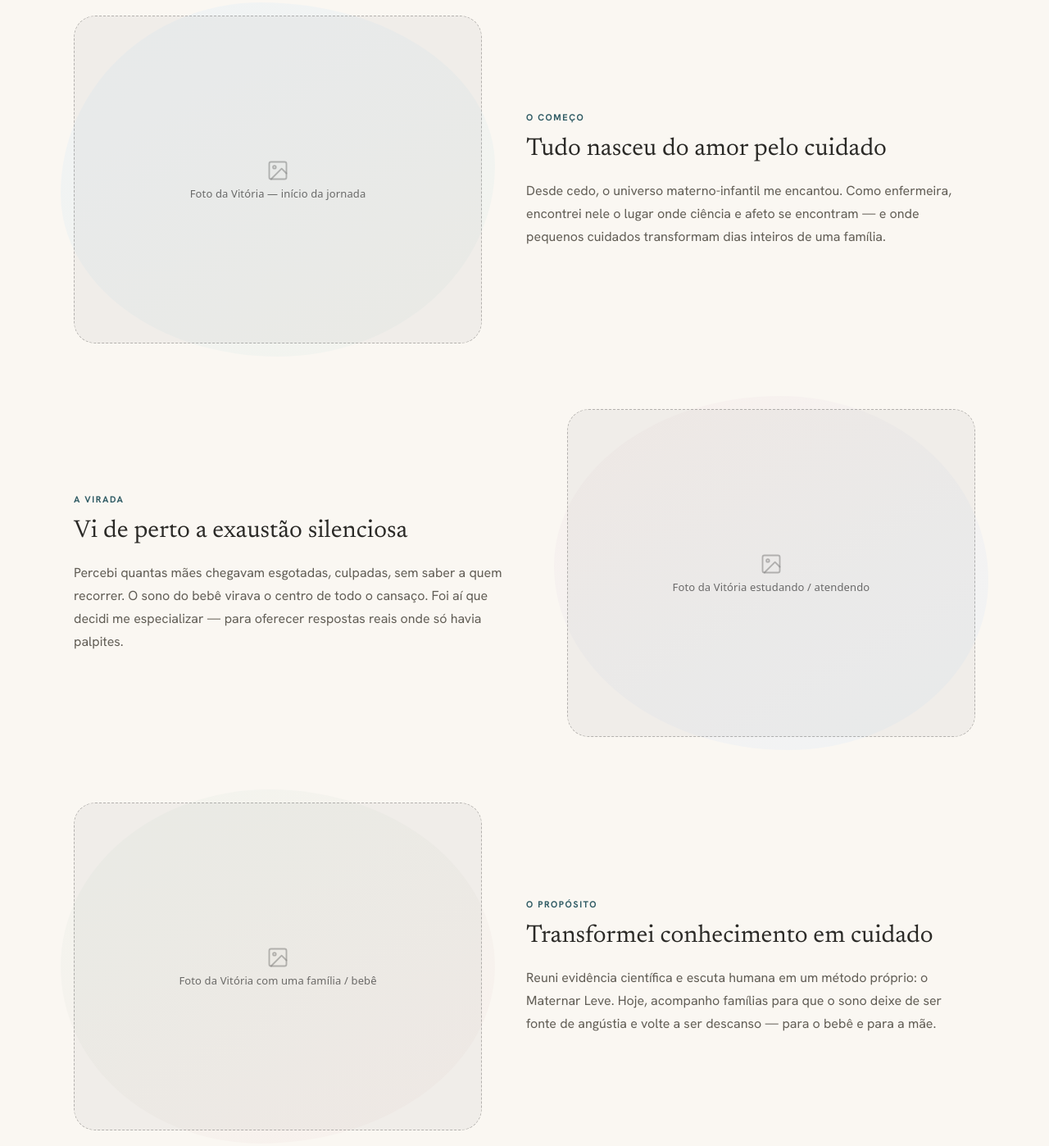
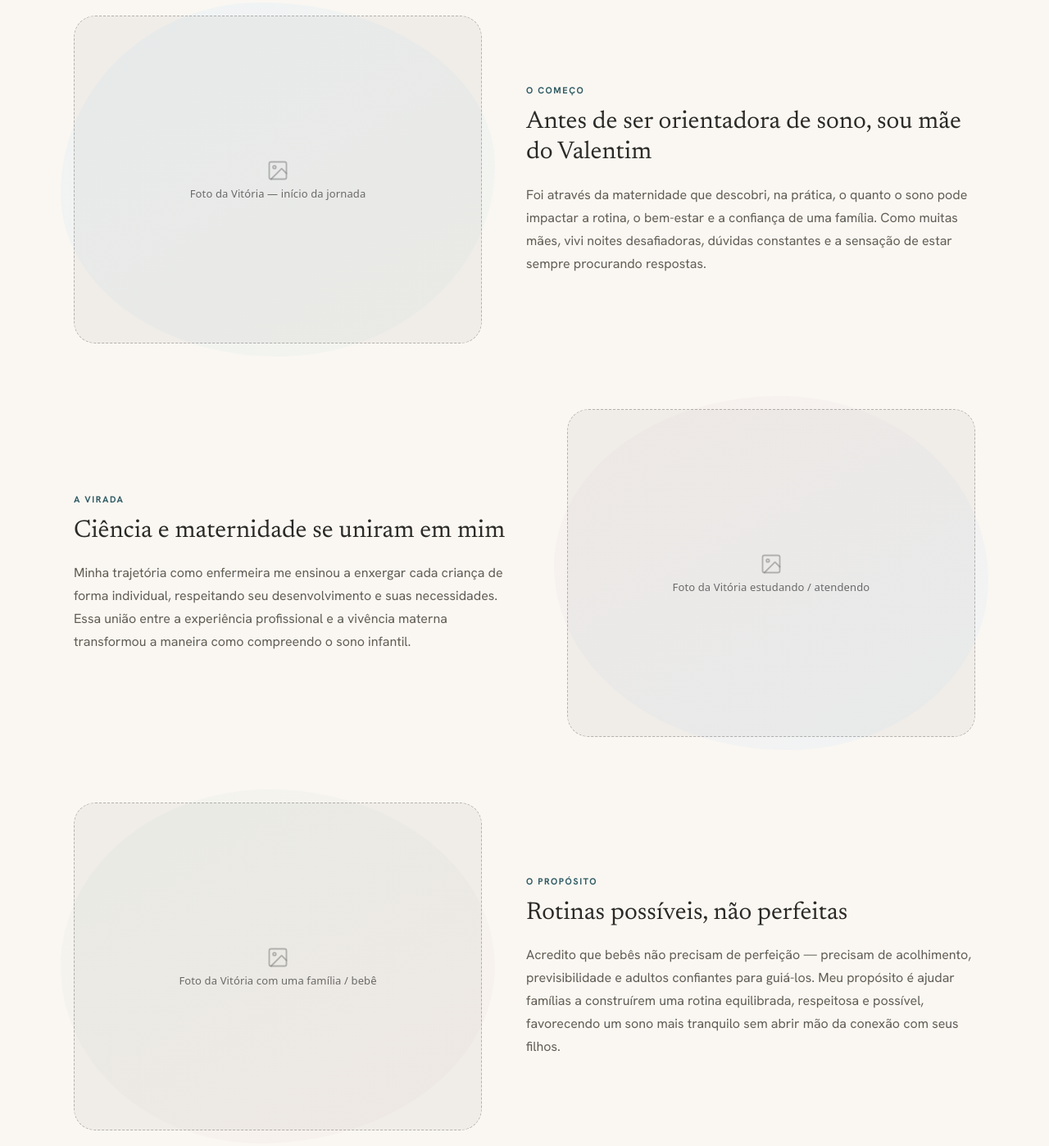
Before and after one commit to AgregaWeb/sonoematernar, a website: page Quem Sou.dc.html in a window 1280 px wide. Shown: the part 1009-2407 px from the top of the page at 82% size. Drawn offline with nearby package versions, Linux system fonts and the light colour scheme; no server answers.

Commit message:
atualizacao 20062026

```diff
--- a/Quem Sou.dc.html
+++ b/Quem Sou.dc.html
@@ -71,7 +71,7 @@
       <div data-reveal style="order:2;">
         <div style="position:relative;">
           <div style="position:absolute; inset:-20px; background:linear-gradient(150deg,#F8EDEA,#EAF1F7); border-radius:48% 52% 54% 46% / 52% 48% 52% 48%; opacity:.7;"></div>
-          <image-slot id="qs-hero" style="position:relative; width:100%; height:540px;" shape="rounded" radius="30" placeholder="Retrato editorial da Vitória — luz natural, fundo claro, expressão acolhedora"></image-slot>
+          <image-slot id="qs-hero" src="./assets/vitoria-hero.jpg" style="position:relative; width:100%; height:540px;" shape="rounded" radius="30" placeholder="Retrato editorial da Vitória — luz natural, fundo claro, expressão acolhedora"></image-slot>
           <div style="position:absolute; bottom:26px; left:-22px; background:rgba(255,255,255,.85); backdrop-filter:blur(10px); border:1px solid #EEE6D8; border-radius:16px; padding:14px 17px; box-shadow:0 14px 30px rgba(45,42,36,.12); display:flex; align-items:center; gap:11px; animation:qs-float 6s ease-in-out infinite;">
             <span style="width:40px; height:40px; border-radius:50%; background:radial-gradient(circle at 35% 30%,#fff,#D7E0D0); display:grid; place-items:center; color:#5F7E5A;"><svg width="19" height="19" viewBox="0 0 24 24" fill="none" stroke="currentColor" stroke-width="1.9"><path d="M11 20A7 7 0 0 1 9.8 6.1 8 8 0 1 0 11 20Z"/></svg></span>
             <div><div style="font:700 13px 'Hanken Grotesk'; color:#2B2A27;">Enfermeira</div><div style="font:400 11.5px 'Hanken Grotesk'; color:#98938B;">cuidado com ciência</div></div>
@@ -103,17 +103,17 @@
       <!-- bloco 1 -->
       <div data-reveal style="display:grid; grid-template-columns:1fr 1.1fr; gap:54px; align-items:center; margin-bottom:80px;">
         <div style="position:relative;"><div style="position:absolute; inset:-16px; background:linear-gradient(150deg,#EAF1F7,#EEF2EB); border-radius:46% 54% 50% 50% / 54% 46% 54% 46%; opacity:.6;"></div><image-slot id="qs-hist1" style="position:relative; width:100%; height:400px;" shape="rounded" radius="26" placeholder="Foto da Vitória — início da jornada"></image-slot></div>
-        <div><div style="font:700 11px 'Hanken Grotesk'; letter-spacing:.14em; text-transform:uppercase; color:#2E5A63; margin-bottom:14px;">O começo</div><h3 style="font:400 30px/1.25 'Newsreader',serif; color:#2B2A27; margin:0;">Tudo nasceu do amor pelo cuidado</h3><p style="font:400 16px/1.75 'Hanken Grotesk'; color:#615D55; margin:18px 0 0;">Desde cedo, o universo materno-infantil me encantou. Como enfermeira, encontrei nele o lugar onde ciência e afeto se encontram — e onde pequenos cuidados transformam dias inteiros de uma família.</p></div>
+        <div><div style="font:700 11px 'Hanken Grotesk'; letter-spacing:.14em; text-transform:uppercase; color:#2E5A63; margin-bottom:14px;">O começo</div><h3 style="font:400 30px/1.25 'Newsreader',serif; color:#2B2A27; margin:0;">Antes de ser orientadora de sono, sou mãe do Valentim</h3><p style="font:400 16px/1.75 'Hanken Grotesk'; color:#615D55; margin:18px 0 0;">Foi através da maternidade que descobri, na prática, o quanto o sono pode impactar a rotina, o bem-estar e a confiança de uma família. Como muitas mães, vivi noites desafiadoras, dúvidas constantes e a sensação de estar sempre procurando respostas.</p></div>
       </div>
       <!-- bloco 2 -->
       <div data-reveal style="display:grid; grid-template-columns:1.1fr 1fr; gap:54px; align-items:center; margin-bottom:80px;">
         <div style="order:2; position:relative;"><div style="position:absolute; inset:-16px; background:linear-gradient(150deg,#F8EDEA,#EAF1F7); border-radius:52% 48% 46% 54% / 48% 52% 48% 52%; opacity:.6;"></div><image-slot id="qs-hist2" style="position:relative; width:100%; height:400px;" shape="rounded" radius="26" placeholder="Foto da Vitória estudando / atendendo"></image-slot></div>
-        <div style="order:1;"><div style="font:700 11px 'Hanken Grotesk'; letter-spacing:.14em; text-transform:uppercase; color:#2E5A63; margin-bottom:14px;">A virada</div><h3 style="font:400 30px/1.25 'Newsreader',serif; color:#2B2A27; margin:0;">Vi de perto a exaustão silenciosa</h3><p style="font:400 16px/1.75 'Hanken Grotesk'; color:#615D55; margin:18px 0 0;">Percebi quantas mães chegavam esgotadas, culpadas, sem saber a quem recorrer. O sono do bebê virava o centro de todo o cansaço. Foi aí que decidi me especializar — para oferecer respostas reais onde só havia palpites.</p></div>
+        <div style="order:1;"><div style="font:700 11px 'Hanken Grotesk'; letter-spacing:.14em; text-transform:uppercase; color:#2E5A63; margin-bottom:14px;">A virada</div><h3 style="font:400 30px/1.25 'Newsreader',serif; color:#2B2A27; margin:0;">Ciência e maternidade se uniram em mim</h3><p style="font:400 16px/1.75 'Hanken Grotesk'; color:#615D55; margin:18px 0 0;">Minha trajetória como enfermeira me ensinou a enxergar cada criança de forma individual, respeitando seu desenvolvimento e suas necessidades. Essa união entre a experiência profissional e a vivência materna transformou a maneira como compreendo o sono infantil.</p></div>
       </div>
       <!-- bloco 3 -->
       <div data-reveal style="display:grid; grid-template-columns:1fr 1.1fr; gap:54px; align-items:center;">
         <div style="position:relative;"><div style="position:absolute; inset:-16px; background:linear-gradient(150deg,#EEF2EB,#F8EDEA); border-radius:48% 52% 54% 46% / 50% 50% 50% 50%; opacity:.6;"></div><image-slot id="qs-hist3" style="position:relative; width:100%; height:400px;" shape="rounded" radius="26" placeholder="Foto da Vitória com uma família / bebê"></image-slot></div>
-        <div><div style="font:700 11px 'Hanken Grotesk'; letter-spacing:.14em; text-transform:uppercase; color:#2E5A63; margin-bottom:14px;">O propósito</div><h3 style="font:400 30px/1.25 'Newsreader',serif; color:#2B2A27; margin:0;">Transformei conhecimento em cuidado</h3><p style="font:400 16px/1.75 'Hanken Grotesk'; color:#615D55; margin:18px 0 0;">Reuni evidência científica e escuta humana em um método próprio: o Maternar Leve. Hoje, acompanho famílias para que o sono deixe de ser fonte de angústia e volte a ser descanso — para o bebê e para a mãe.</p></div>
+        <div><div style="font:700 11px 'Hanken Grotesk'; letter-spacing:.14em; text-transform:uppercase; color:#2E5A63; margin-bottom:14px;">O propósito</div><h3 style="font:400 30px/1.25 'Newsreader',serif; color:#2B2A27; margin:0;">Rotinas possíveis, não perfeitas</h3><p style="font:400 16px/1.75 'Hanken Grotesk'; color:#615D55; margin:18px 0 0;">Acredito que bebês não precisam de perfeição — precisam de acolhimento, previsibilidade e adultos confiantes para guiá-los. Meu propósito é ajudar famílias a construírem uma rotina equilibrada, respeitosa e possível, favorecendo um sono mais tranquilo sem abrir mão da conexão com seus filhos.</p></div>
       </div>
     </div>
   </section>
```
Also changed, not shown: Home.dc.html (+1 -1 lines), package.json (added, +10 -0 lines), assets/vitoria-hero.JPG (added), assets/vitoria-home-hero.JPG (added), 1 other file.
